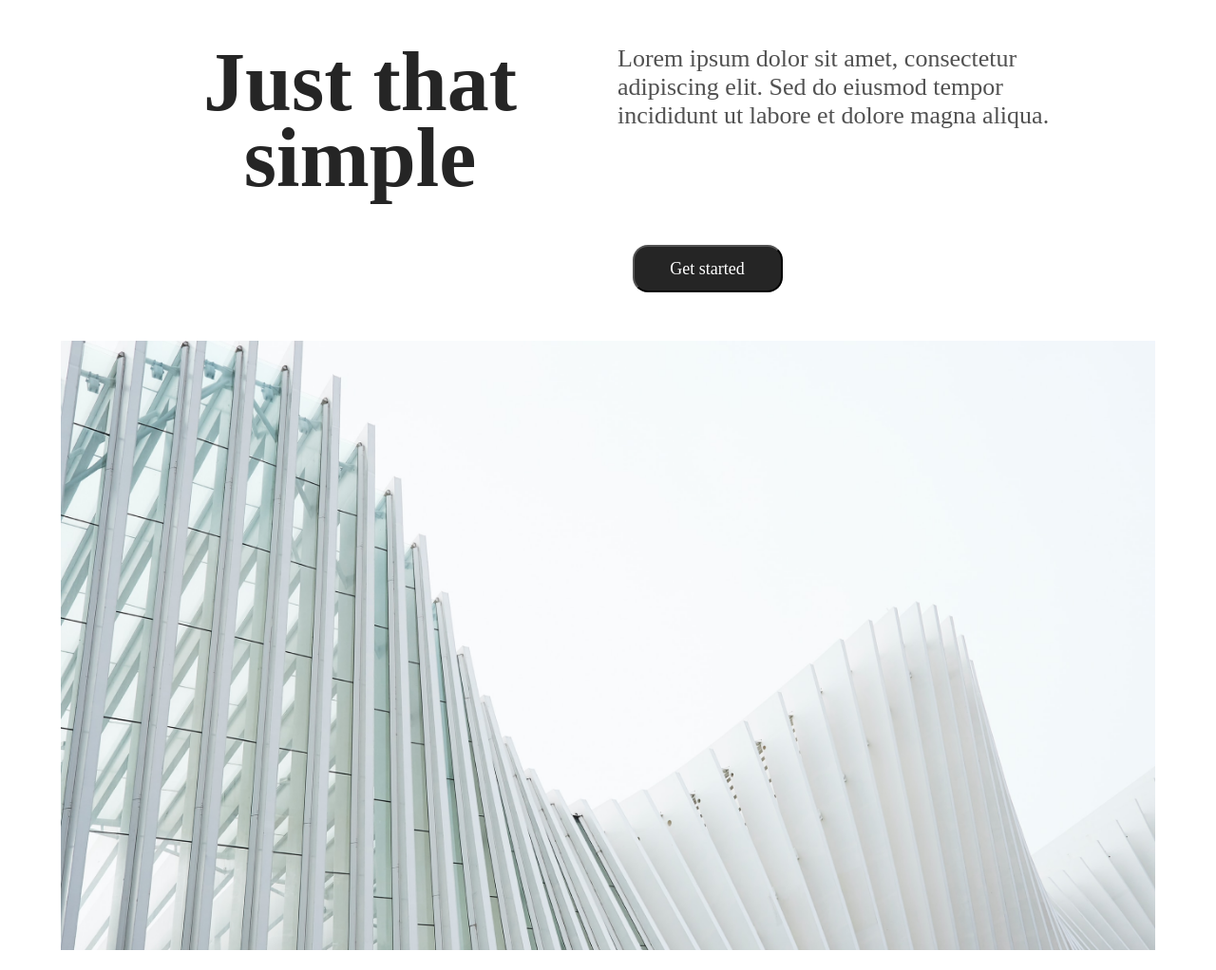
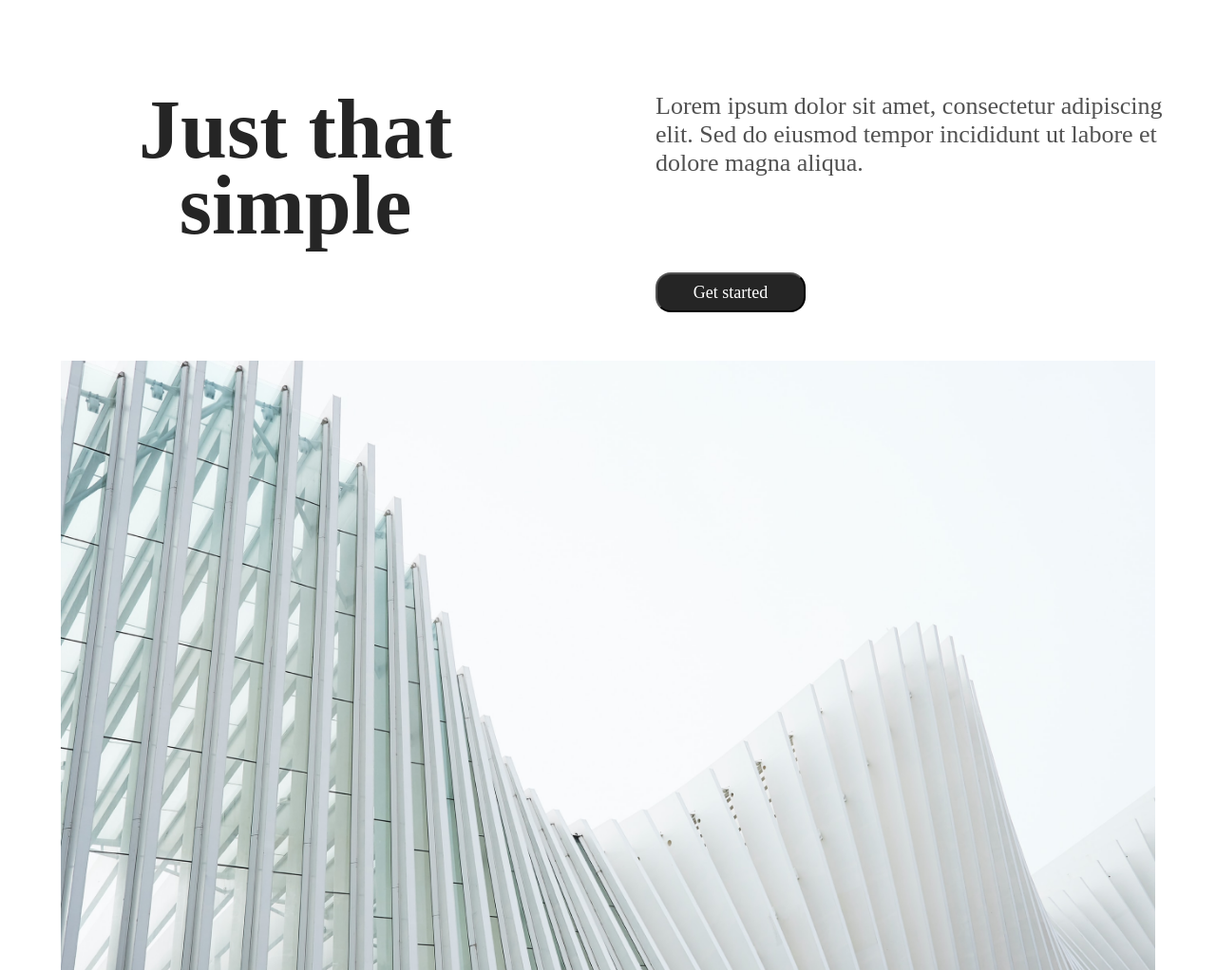
Before and after one commit to hdtruong231/ReactJS, a plain HTML site: page BT5.3/index.html in a window 1280 px wide. Shown: the part 2100-3122 px from the top of the page at 95% size. Drawn offline with nearby package versions, Linux system fonts and the light colour scheme; a web font is replaced by a local one.

Commit message:
fix res 5.3

```diff
--- a/BT5.3/css/part3.css
+++ b/BT5.3/css/part3.css
@@ -5,7 +5,7 @@
     margin: 0 auto;
     gap: 51px;
     flex-direction: column;
-    padding: 50px 0;
+    padding: 100px 0;
 }
 
 .p3content {
@@ -31,40 +31,23 @@
 }
 
 @media screen and (min-width: 768px) {
-    .part3 {
+
+
+    .p3content {
+        width: 95%;
         display: grid;
         grid-template-columns: 1fr 1fr;
-
+        gap: 100px;
     }
 
-    .p3content {
-        display: grid;
-        grid-template-columns: 1fr 1fr;
-        grid-row: 1;
-        grid-column: 1/3;
-    }
-
-    .part3 button {
-        display: flex;
-        height: 50px;
-        align-items: center;
-        justify-content: center;
-        margin-left: 0;
-        grid-row: 2;
-        grid-column: 2;
-    }
-
-    .p3img {
-        display: flex;
-        grid-row: 3;
-        grid-column: 1/3;
-    }
 
     .lorem {
         text-align: left;
     }
 
     .p3content h2 {
+        grid-row: 1/3;
+        grid-column: 1;
         color: #252525;
         font-family: Avenir;
         font-size: 88px;
@@ -73,5 +56,13 @@
         line-height: 80px;
         /* 90.909% */
     }
+    .p3content p {
+        max-width: 562px;
+    }
+    .p3content button {
+        grid-row: 2;
+        grid-column: 2;
+        margin-left: 0;
+    }
 
 }
--- a/BT5.3/css/part4.css
+++ b/BT5.3/css/part4.css
@@ -74,7 +74,7 @@
         width: 95%;
 
         gap: 32px;
-        max-width: 470px;
+        max-width: 500px;
     }
 
     .p4content h2 {
@@ -105,7 +105,6 @@
     .p4cards {
         display: flex;
         flex-direction: column;
-        width: 400px;
-        margin-left: 30px;
+        width: 500px;
     }
 }
--- a/BT5.3/index.html
+++ b/BT5.3/index.html
@@ -68,11 +68,12 @@
             <p class="lorem">Lorem ipsum dolor sit amet, consectetur adipiscing elit. Sed do eiusmod tempor incididunt
                 ut labore et
                 dolore magna aliqua.</p>
+            <button class="blackbt">Get started</button>
         </div>
         <div class="p3img">
             <img src="./img/p3img1.png" alt="img1">
         </div>
-        <button class="blackbt">Get started</button>
+
     </div>
     <div class="part4">
         <div class="p4content">
```
